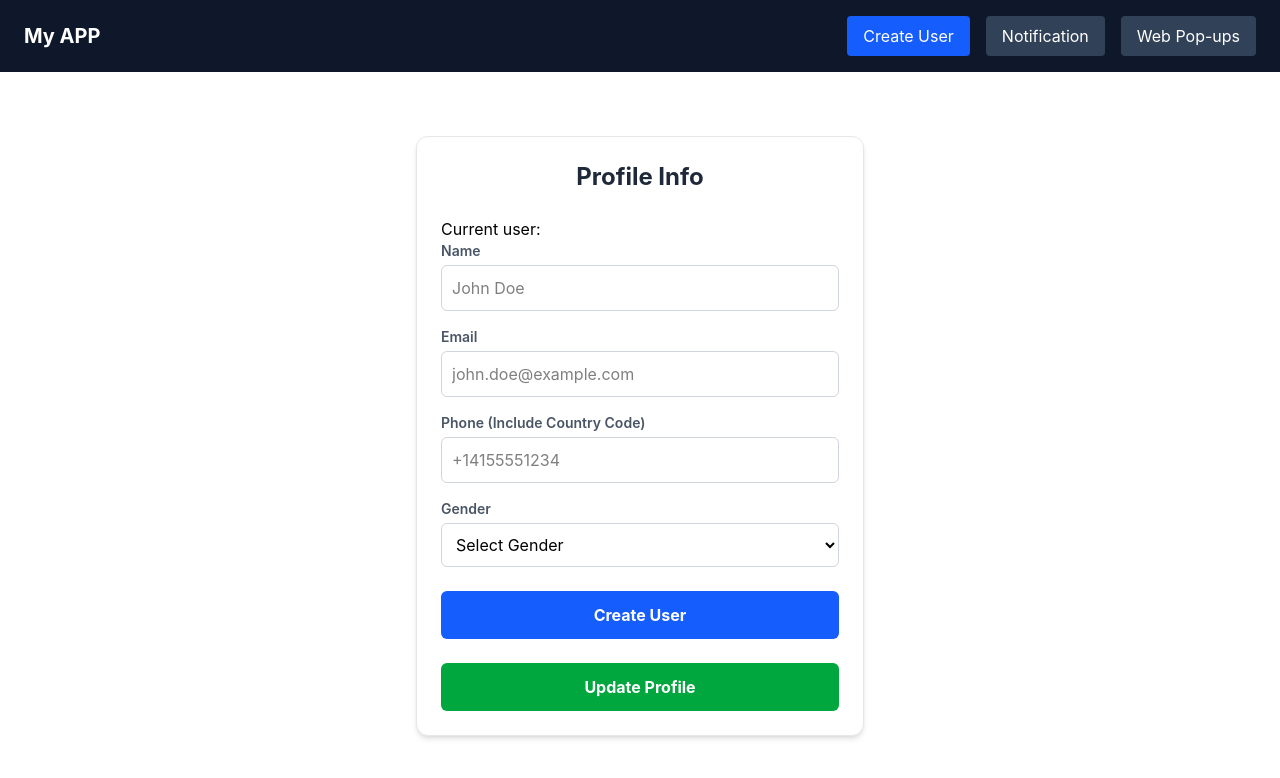
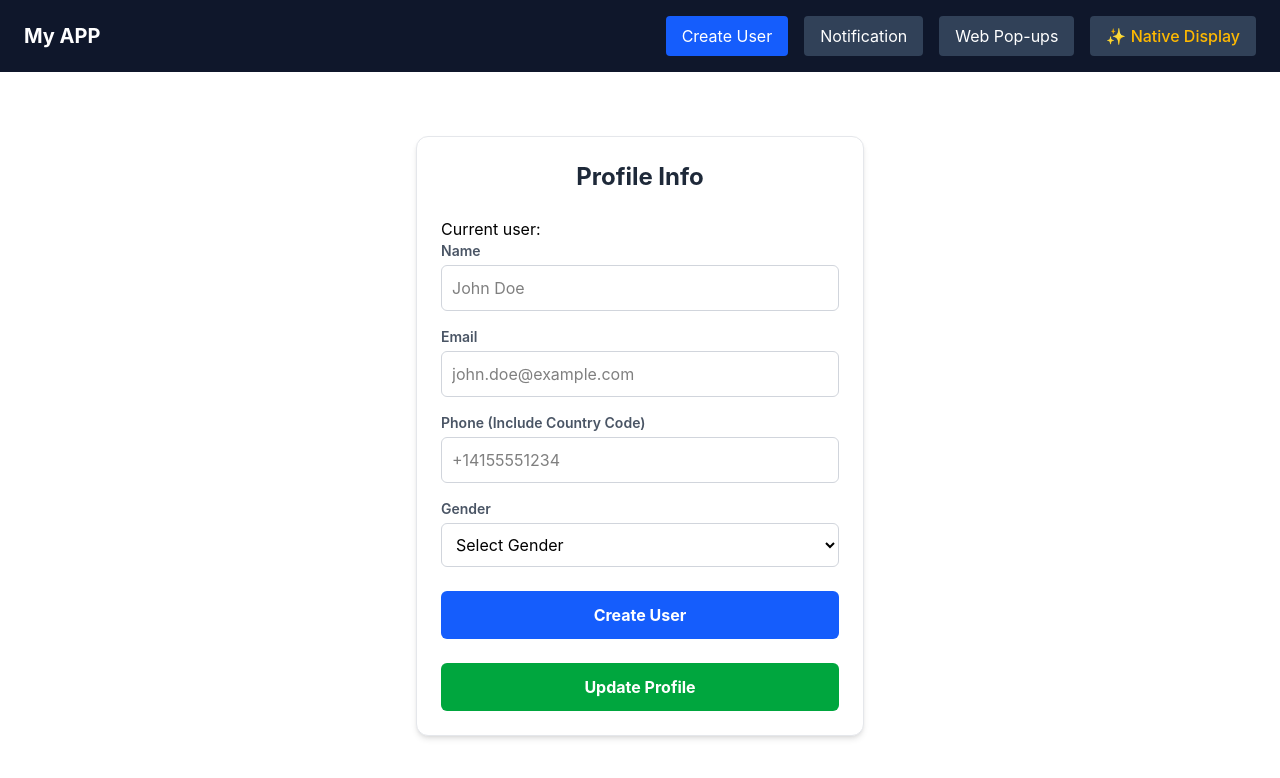
Before and after one commit to zeel-stack/web-integration, a React (Vite) app: page / in a window 1280 px wide. Shown: the top 778 px of the page. Built offline with nearby package versions, Linux system fonts and the light colour scheme; what clevertap-web-sdk would draw is missing.

Commit message:
added web-native-display

```diff
--- a/src/App.jsx
+++ b/src/App.jsx
@@ -2,6 +2,7 @@ import { useState } from "react";
 import Navbar from "./components/Navbar";
 import CreateUser from "./components/CreateUser";
 import Notification from "./components/Notification";
+import NativeDisplay from "./Components/NativeDisplay";
 
 function App() {
   const [activeTab, setActiveTab] = useState("create-user");
@@ -14,6 +15,7 @@ function App() {
       <div className="p-6">
         {activeTab === "create-user" && <CreateUser />}
         {activeTab === "notification" && <Notification />}
+        {activeTab === "native-display" && <NativeDisplay />}
       </div>
     </div>
   );
--- /dev/null
+++ b/src/Components/NativeDisplay.jsx
@@ -0,0 +1,16 @@
+import React from 'react';
+
+const NativeDisplay = () => {
+  return (
+    <div className="p-6">
+      <h2 className="text-2xl font-semibold mb-4">Native Display</h2>
+
+      {/* This div ID must exactly match what you configured in CleverTap dashboard */}
+      <div id="native-display-banner" className='top-banner-container' style={{ minHeight: '400px' }}>
+        {/* CleverTap will inject the banner/carousel here */}
+      </div>
+    </div>
+  );
+};
+
+export default NativeDisplay;
--- a/src/Components/Navbar.jsx
+++ b/src/Components/Navbar.jsx
@@ -37,6 +37,25 @@ const Navbar = ({ activeTab, setActiveTab }) => {
         >
           Web Pop-ups
         </button>
+
+          <button
+          onClick={() => {
+            setActiveTab("native-display");
+            // Automatically fire the payload trigger when they click the tab
+            if (typeof window !== 'undefined' && window.clevertap) {
+              window.clevertap.event.push("web native event");
+              console.log("Fired CleverTap Event: web native event");
+            }
+          }}
+          className={`px-4 py-2 rounded transition font-medium ${
+            activeTab === "native-display"
+              ? "bg-amber-600 text-white"
+              : "bg-slate-700 hover:bg-slate-600 text-amber-400"
+          }`}
+        >
+          ✨ Native Display
+        </button>
+
       </div>
     </nav>
   );
--- a/src/Components/PopUps.jsx
+++ b/src/Components/PopUps.jsx
@@ -1,36 +1,36 @@
-import React from 'react';
-import clevertap from 'clevertap-web-sdk';
+// import React from 'react';
+// import clevertap from 'clevertap-web-sdk';
 
-const PopUps = () => {
+// const PopUps = () => {
 
-  const handleTriggerPopup = () => {
-    // Check to ensure the global clevertap object exists before calling it
-    if (typeof window !== 'undefined' && window.clevertap) {
+//   const handleTriggerPopup = () => {
+//     // Check to ensure the global clevertap object exists before calling it
+//     if (typeof window !== 'undefined' && window.clevertap) {
 
-      // 1. Raise the event that triggers your campaign
-      window.clevertap.event.push("html event");
-      console.log("CleverTap event pushed!");
+//       // 1. Raise the event that triggers your campaign
+//       window.clevertap.event.push("html event");
+//       console.log("CleverTap event pushed!");
 
-    } else {
-      console.warn("CleverTap SDK not found on window object.");
-    }
-  };
+//     } else {
+//       console.warn("CleverTap SDK not found on window object.");
+//     }
+//   };
 
-  return (
-    <div className="p-6 flex flex-col items-center justify-center min-h-[50vh]">
-      <h2 className="text-2xl font-semibold mb-4 text-slate-800">CleverTap Web Pop-ups</h2>
-      <p className="text-slate-600 mb-6 text-center max-w-md">
-        Clicking the button below will fire a CleverTap event. If you have an active campaign matching this event, the pop-up will appear.
-      </p>
+//   return (
+//     <div className="p-6 flex flex-col items-center justify-center min-h-[50vh]">
+//       <h2 className="text-2xl font-semibold mb-4 text-slate-800">CleverTap Web Pop-ups</h2>
+//       <p className="text-slate-600 mb-6 text-center max-w-md">
+//         Clicking the button below will fire a CleverTap event. If you have an active campaign matching this event, the pop-up will appear.
+//       </p>
 
-      <button
-        onClick={handleTriggerPopup}
-        className="bg-emerald-600 hover:bg-emerald-700 text-white font-medium px-6 py-3 rounded-lg shadow transition-all transform active:scale-95"
-      >
-        Show Me a Pop-up
-      </button>
-    </div>
-  );
-};
+//       <button
+//         onClick={handleTriggerPopup}
+//         className="bg-emerald-600 hover:bg-emerald-700 text-white font-medium px-6 py-3 rounded-lg shadow transition-all transform active:scale-95"
+//       >
+//         Show Me a Pop-up
+//       </button>
+//     </div>
+//   );
+// };
 
-export default PopUps;
+// export default PopUps;
```
